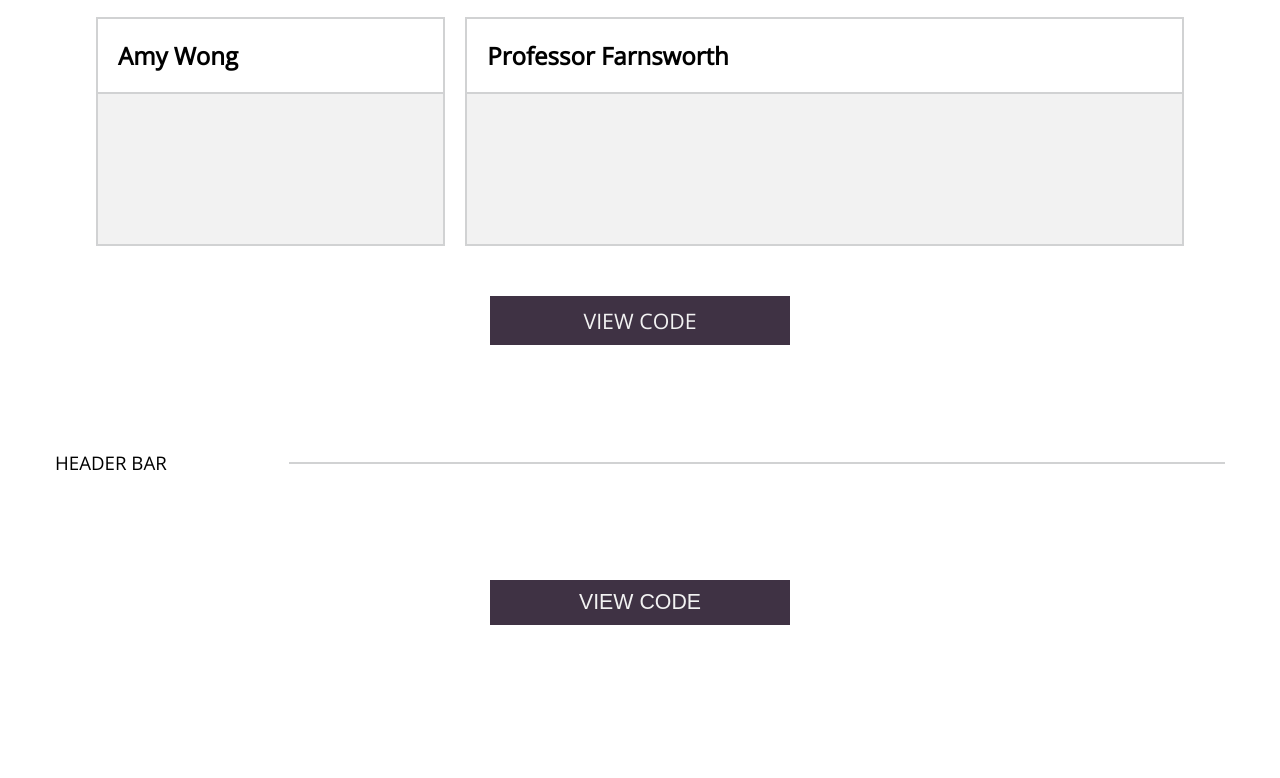
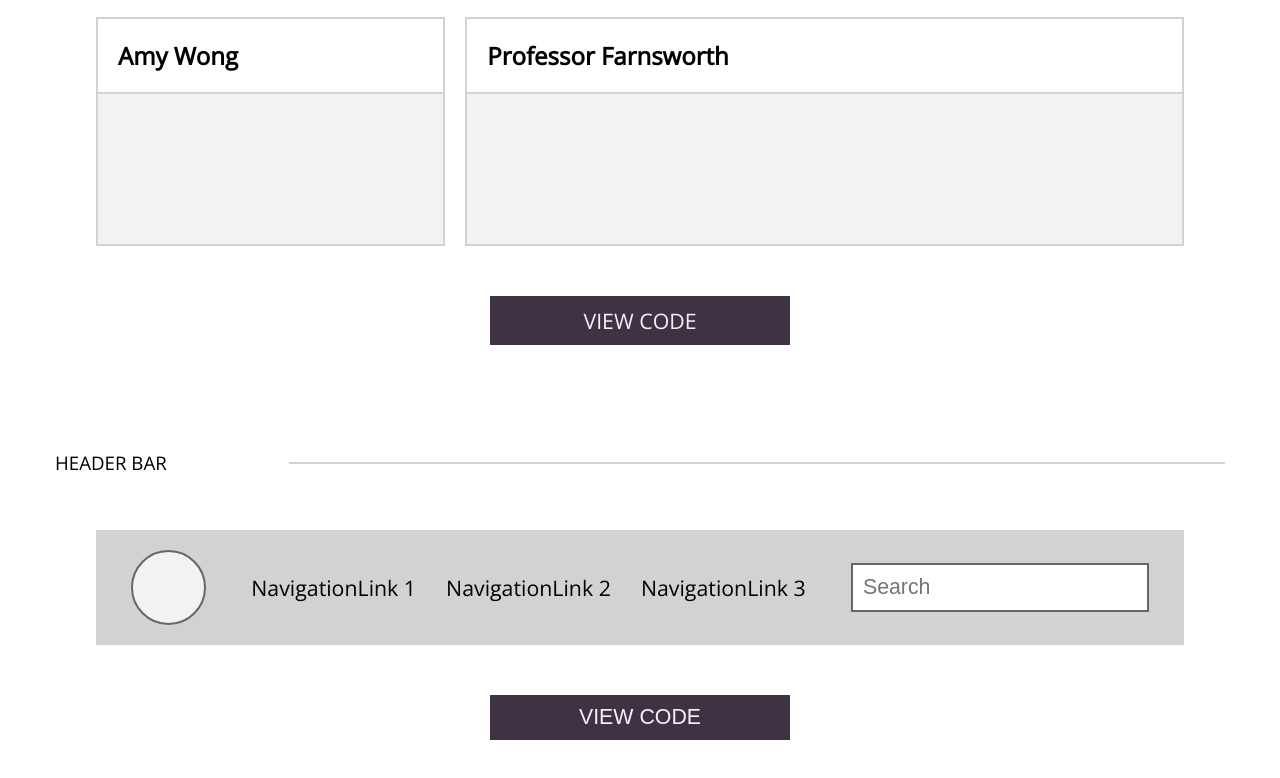
Before and after one commit to julieahawkins/pattrn-party, a website: page index.html in a window 1280 px wide. Shown: the part 1500-2278 px from the top of the page. Before the commit the page ends 2175 px from the top, so only its background shows below. Drawn offline with nearby package versions, Linux system fonts and the light colour scheme.

Commit message:
creates header bar and nav links

```diff
--- a/index.html
+++ b/index.html
@@ -6,7 +6,7 @@
     <meta name="viewport" content="width=device-width, initial-scale=1">
   </head>
   <body>
-    <header>
+    <header class="page-header">
       <h1>PATTRN <span>PARTY</span></h1>
       <div class="divider-line"></div>
       <h2>Julie Hawkins</h2>
@@ -114,6 +114,19 @@
         <div class="divider">
           <h3>HEADER BAR</h3><div class="divider-line"></div>
         </div>
+
+        <header class="Header">
+          <div class="header-img">
+            <!-- background image here -->
+          </div>
+          <ul class="nav-links">
+            <li class="nav-item">NavigationLink 1</li>
+            <li class="nav-item">NavigationLink 2</li>
+            <li class="nav-item">NavigationLink 3</li>
+          </ul>
+          <input placeholder="Search" type="text" class="search">
+        </header>
+
         <button class="btn" id="headerBar">VIEW CODE</button>
       </section>
     </main>
--- a/styles/styles.scss
+++ b/styles/styles.scss
@@ -3,6 +3,7 @@
 * {
   box-sizing: border-box;
   margin: 0;
+  padding: 0;
 }
 
 body {
@@ -10,7 +11,7 @@ body {
   width: 100vw;
 }
 
-header {
+.page-header {
   display: flex;
   align-items: center;
   justify-content: space-between;
@@ -305,3 +306,42 @@ header {
     }
   }
 }
+
+// HEADER BAR /////////////////////////////////////////////////////////////
+
+.Header {
+  display: flex;
+  align-items: center;
+  justify-content: space-around;
+
+  background: $md-grey;
+  font-size: 16pt;
+  font-weight: $light;
+
+  padding: 20px;
+  width: 85%;
+  .header-img {
+    background: $lt-grey;
+    border: 2px solid $drk-grey;
+    border-radius: 100%;
+    width: 75px;
+    height: 75px;
+  }
+  .nav-links {
+    display: flex;
+    align-items: center;
+    justify-content: space-between;
+    .nav-item {
+      list-style: none;
+      margin: 0 15px;
+    }
+  }
+  .search {
+    border: 2px solid $drk-grey;
+    font-size: 16pt;
+    font-weight: $light;
+
+    padding: 10px;
+  }
+
+}
```
Also changed, not shown: styles/styles.css.
